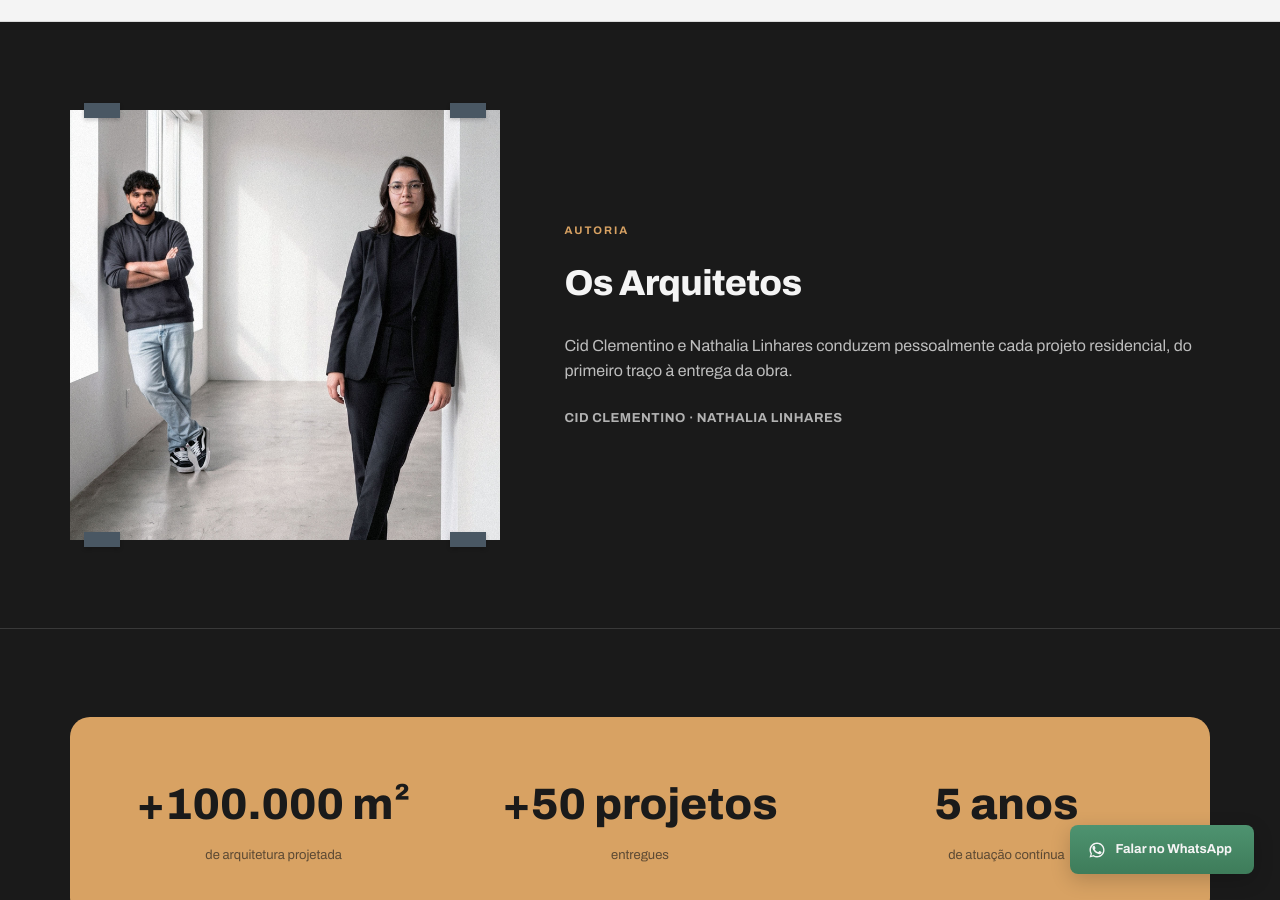
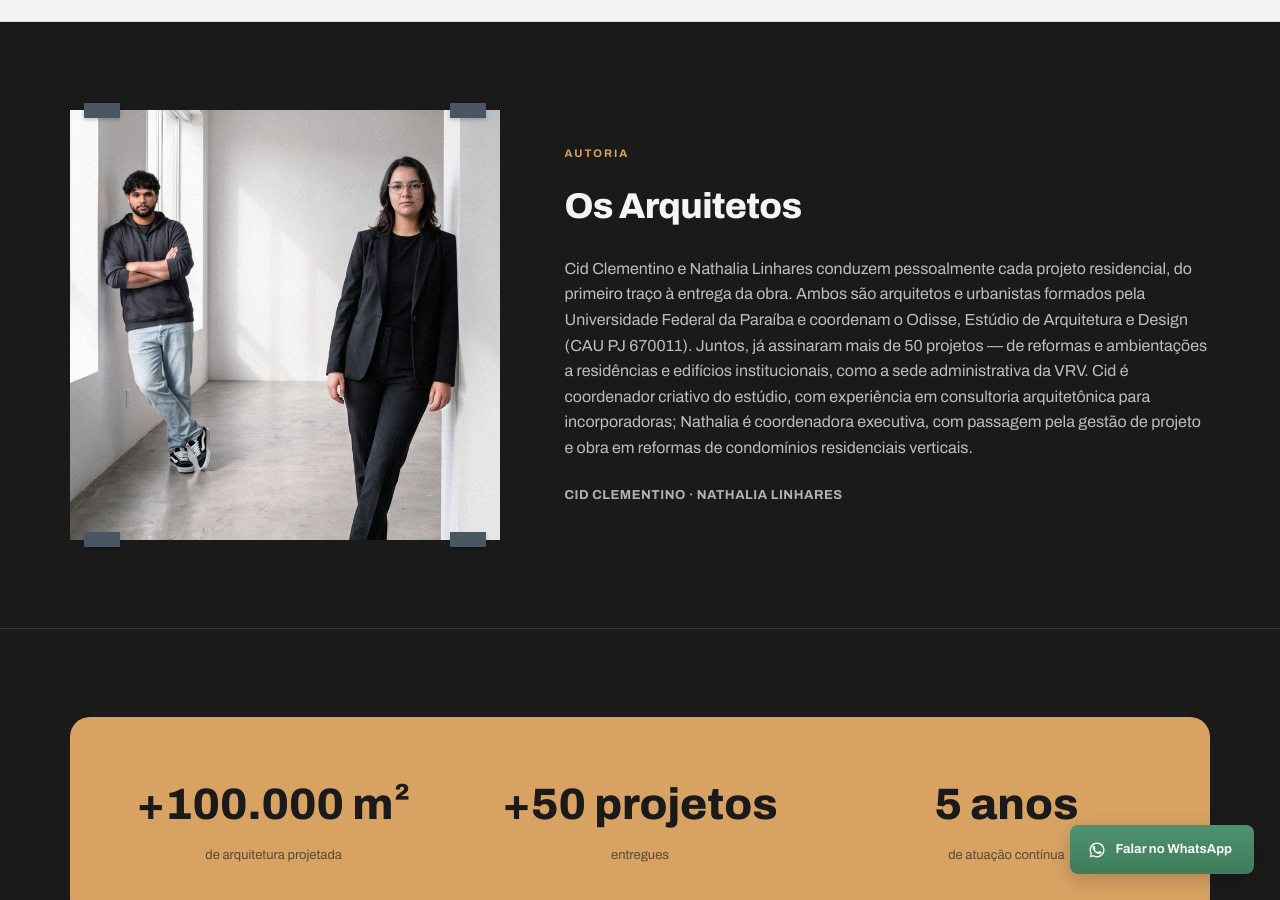
Before and after one commit to cidclementino/projetos-odisse, a Jekyll site: the page built from residencial/index.html, in a window 1280 px wide and 900 px high, scrolled down 6056 px. Built offline with Jekyll 4.4.1, drawn with Linux system fonts in a browser that asks for light colours.

Commit message:
Update residencial_conteudo.yml

```diff
--- a/_data/residencial_conteudo.yml
+++ b/_data/residencial_conteudo.yml
@@ -58,7 +58,8 @@ obras_secao:
 
 arquitetos:
   titulo: "Os Arquitetos"
-  descricao: "Cid Clementino e Nathalia Linhares conduzem pessoalmente cada projeto residencial, do primeiro traço à entrega da obra."
+  descricao: "Cid Clementino e Nathalia Linhares conduzem pessoalmente cada projeto residencial, do primeiro traço à entrega da obra. Ambos são arquitetos e urbanistas formados pela Universidade Federal da Paraíba e coordenam o Odisse, Estúdio de Arquitetura e Design (CAU PJ 670011).
+Juntos, já assinaram mais de 50 projetos — de reformas e ambientações a residências e edifícios institucionais, como a sede administrativa da VRV. Cid é coordenador criativo do estúdio, com experiência em consultoria arquitetônica para incorporadoras; Nathalia é coordenadora executiva, com passagem pela gestão de projeto e obra em reformas de condomínios residenciais verticais."
   nomes: "CID CLEMENTINO · NATHALIA LINHARES"
   imagem: "odisse-arquitetos-003.jpg"
 
```
